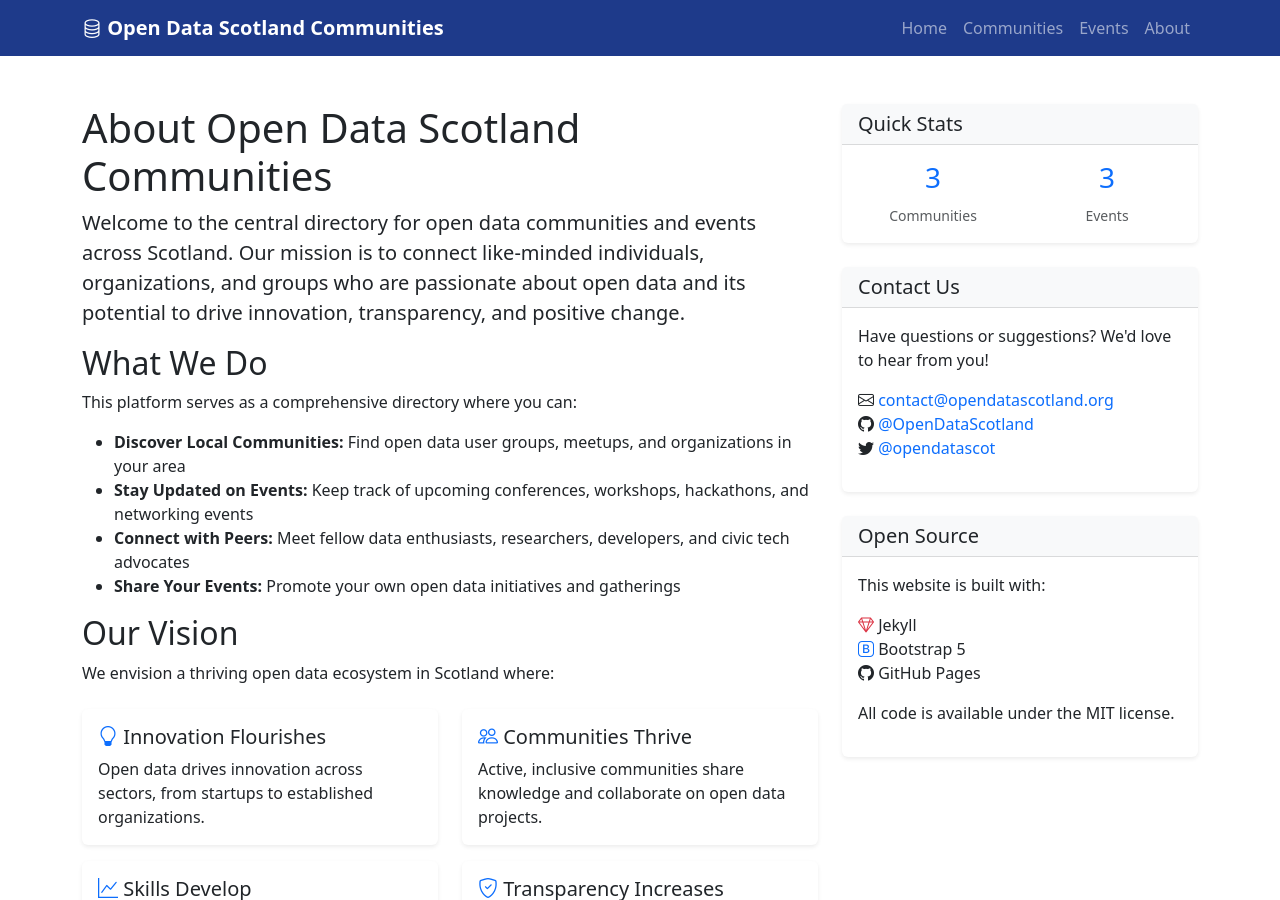
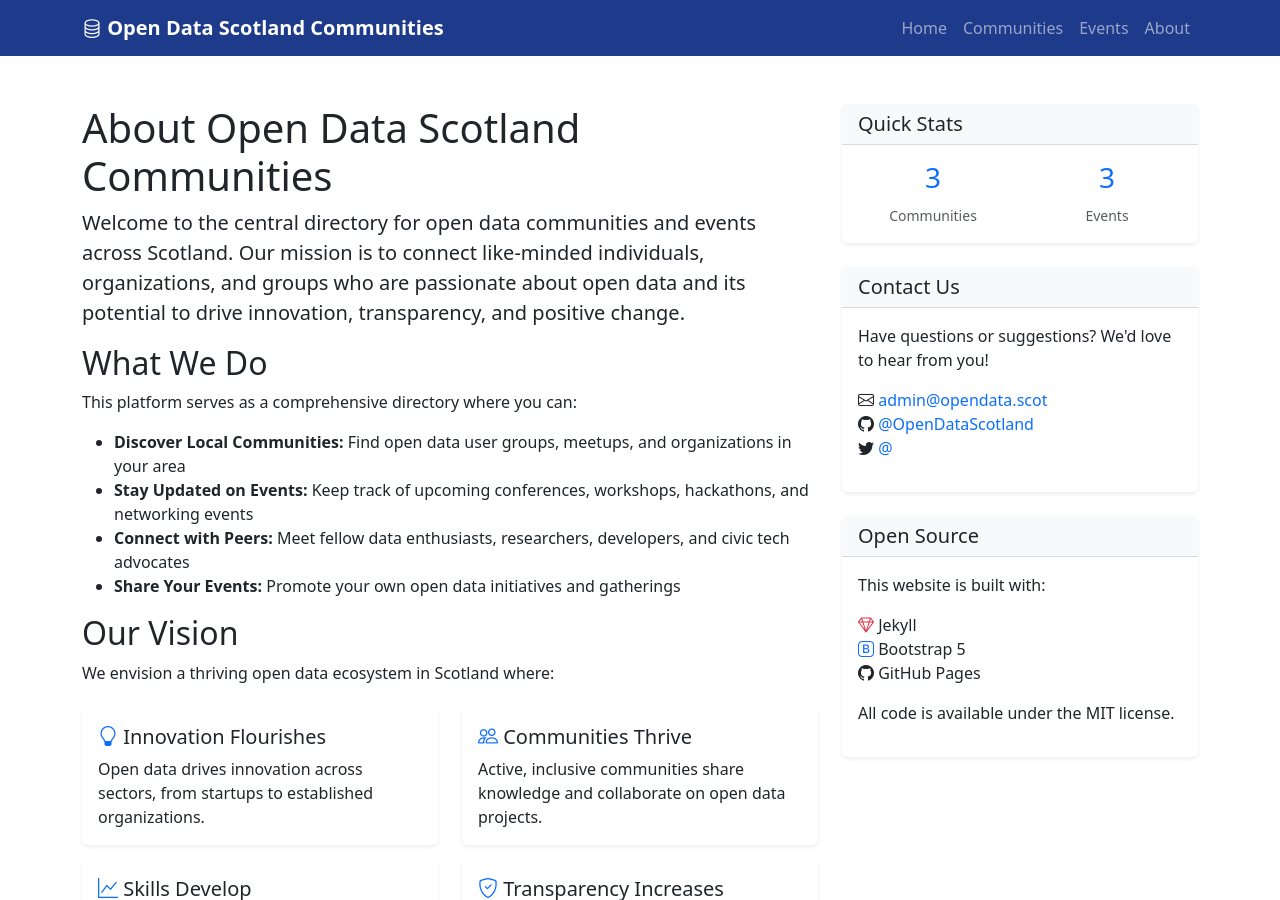
Before and after one commit to OpenDataScotland/communities.opendata.scot, a Jekyll site: the page built from about.markdown, in a window 1280 px wide and 900 px high. Built offline with Jekyll 4.4.1, drawn with Linux system fonts in a browser that asks for light colours; a style sheet for code colours, icons or effects is not loaded.

Commit message:
Some tweaks

```diff
--- a/_config.yml
+++ b/_config.yml
@@ -19,14 +19,13 @@
 # in the templates via {{ site.myvariable }}.
 
 title: Open Data Scotland Communities
-email: contact@opendatascotland.org
+email: admin@opendata.scot
 description: >- # this means to ignore newlines until "baseurl:"
   A directory of events and communities associated with open data in Scotland.
   Discover local meetups, conferences, user groups, and organizations
   promoting open data initiatives across Scotland.
 baseurl: "" # the subpath of your site, e.g. /blog
 url: "https://communities.opendata.scot" # the base hostname & protocol for your site
-twitter_username: opendatascot
 github_username: OpenDataScotland
 
 # Build settings
```
Also changed, not shown: .github/workflows/pages.yml.
